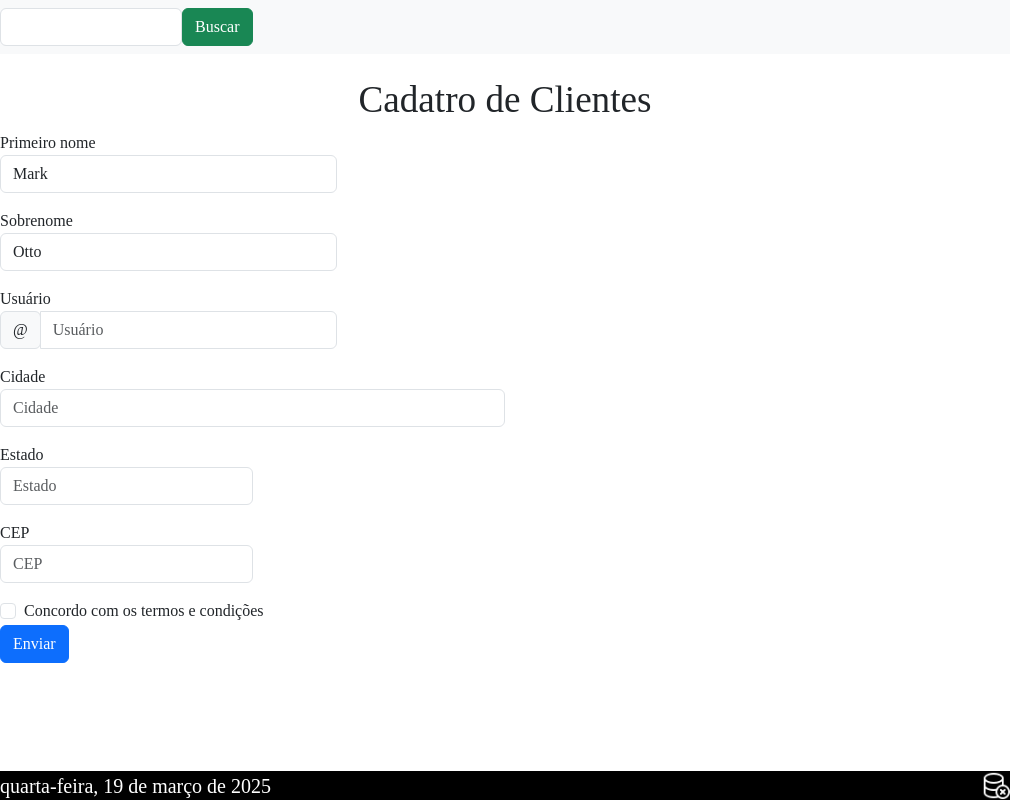
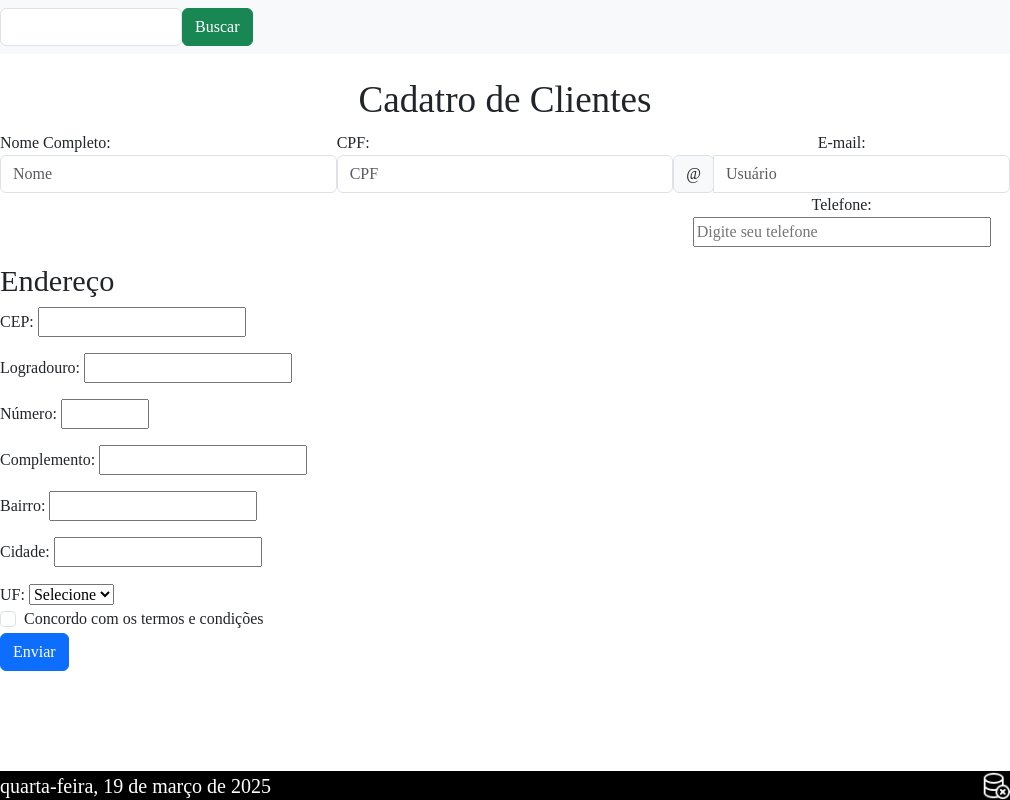
Before and after one commit to BielCoutinho/cadastrodeclientes, an Electron app: page src/views/index.html in a window 1010 px wide. Drawn offline with Linux system fonts and the light colour scheme; no server answers; a web font is replaced by a local one.

Commit message:
Atualização

```diff
--- a/database.js
+++ b/database.js
@@ -11,7 +11,7 @@ const mongoose = require('mongoose')
 // ip/linkd do servidor, autenticação,
 // ao final da url o nome do banco de dados
 // exemplo: /dbnotes
-const url = 'mongodb+srv://admin:123Senac@cluster0.ytd5t.mongodb.net/cadastro'
+const url = 'mongodb+srv://admin:123Senac@cluster0.ytd5t.mongodb.net/dbcadastro'
 
 // validação (evitar a abertura de varias  conexões)
 let conectado = false
--- a/package.json
+++ b/package.json
@@ -19,5 +19,8 @@
   "homepage": "https://github.com/BielCoutinho/cadastrodeclientes/tree/main#readme",
   "devDependencies": {
     "electron": "^35.0.0"
+  },
+  "dependencies": {
+    "mongoose": "^8.12.1"
   }
 }
--- a/src/views/index.html
+++ b/src/views/index.html
@@ -29,39 +29,90 @@
     </div>
 
     <form>
-        <div class="form-row">
+        <div class="form-row d-flex">
           <div class="col-md-4 mb-3">
-            <label for="validationDefault01">Primeiro nome</label>
-            <input type="text" class="form-control" id="validationDefault01" placeholder="Nome" value="Mark" required>
+            <label for="validationDefault01">Nome Completo:</label>
+            <input type="text" class="form-control" id="validationDefault01" placeholder="Nome" required>
           </div>
           <div class="col-md-4 mb-3">
-            <label for="validationDefault02">Sobrenome</label>
-            <input type="text" class="form-control" id="validationDefault02" placeholder="Sobrenome" value="Otto" required>
+            <label for="validationDefault02">CPF:</label>
+            <input type="text" class="form-control" id="cpf" placeholder="CPF" maxlength="50" required>
           </div>
-          <div class="col-md-4 mb-3">
-            <label for="validationDefaultUsername">Usuário</label>
+
+          <div class="col-md-4 mb-3 text-center">
+            <label for="cemail">E-mail: </label>
             <div class="input-group">
               <div class="input-group-prepend">
                 <span class="input-group-text" id="inputGroupPrepend2">@</span>
               </div>
               <input type="text" class="form-control" id="validationDefaultUsername" placeholder="Usuário" aria-describedby="inputGroupPrepend2" required>
             </div>
+            <label for="cfone">Telefone:</label>
+                <input type="tel" name="fone" id="cfone" size="30" maxlength="50" placeholder="Digite seu telefone" required>
           </div>
+
         </div>
-        <div class="form-row">
-          <div class="col-md-6 mb-3">
-            <label for="validationDefault03">Cidade</label>
-            <input type="text" class="form-control" id="validationDefault03" placeholder="Cidade" required>
-          </div>
-          <div class="col-md-3 mb-3">
-            <label for="validationDefault04">Estado</label>
-            <input type="text" class="form-control" id="validationDefault04" placeholder="Estado" required>
-          </div>
-          <div class="col-md-3 mb-3">
-            <label for="validationDefault05">CEP</label>
-            <input type="text" class="form-control" id="validationDefault05" placeholder="CEP" required>
-          </div>
-        </div>
+        <fieldset class="endereco">
+                <h2 class="text-dark"> Endereço </h2>
+
+         <p>
+        <label for="cep">CEP:</label>
+        <input type="text" id="cep" maxlength="9" onblur="buscarEndereco()" required>
+        </p>
+        <p>
+        <label for="logradouro">Logradouro:</label>
+        <input type="text" id="logradouro">
+        </p>
+        <p>
+        <label for="cnum">Número: </label>
+        <input type="number" name="num" id="cnum"
+        min="0" max="99999" required>
+        </p>
+        <p>
+        <label for="cnum">Complemento: </label>
+        <input type="text" name="text" id="ccomp"
+        min="0" max="99999">
+        </p>
+        <p>
+        <label for="bairro">Bairro:</label>
+        <input type="text" id="bairro">
+        </p>
+        <p>
+        <label for="cidade">Cidade:</label>
+        <input type="text" id="cidade">
+        </p>
+            <label for="uf">UF:</label>
+            <select id="uf">
+                <option value="Selecione">Selecione</option>
+                <option value="AC">AC</option>
+                <option value="AL">AL</option>
+                <option value="AP">AP</option>
+                <option value="AM">AM</option>
+                <option value="BA">BA</option>
+                <option value="CE">CE</option>
+                <option value="DF">DF</option>
+                <option value="ES">ES</option>
+                <option value="GO">GO</option>
+                <option value="MA">MA</option>
+                <option value="MT">MT</option>
+                <option value="MS">MS</option>
+                <option value="MG">MG</option>
+                <option value="PA">PA</option>
+                <option value="PB">PB</option>
+                <option value="PR">PR</option>
+                <option value="PE">PE</option>
+                <option value="PI">PI</option>
+                <option value="RJ">RJ</option>
+                <option value="RN">RN</option>
+                <option value="RS">RS</option>
+                <option value="RO">RO</option>
+                <option value="RR">RR</option>
+                <option value="SC">SC</option>
+                <option value="SP">SP</option>
+                <option value="SE">SE</option>
+                <option value="TO">TO</option>
+            </select>
+
         <div class="form-group">
           <div class="form-check">
             <input class="form-check-input" type="checkbox" value="" id="invalidCheck2" required>
@@ -83,7 +134,7 @@
 
     <footer>
         <p id="dataAtual"></p>
-        <img src="../public/img/dboff.png" alt="icone do banco">
+        <img src="../public/img/dboff.png" alt="icone do banco" id="iconeDB">
     </footer>
 
 
--- a/src/views/renderer.js
+++ b/src/views/renderer.js
@@ -18,3 +18,18 @@ function obterData() {
 }
 
 document.getElementById('dataAtual').innerHTML = obterData()
+
+//troca do icone do bancao de dados (status de conexão)
+//uso da api do preload.js
+api.dbStatus((event, message) => {
+    //teste de recebimento da mensagem
+    console.log(message)
+
+    if (message === "conectado") {
+        document.getElementById('iconeDB').src = "../public/img/dbon.png"
+
+    } else {
+        document.getElementById('iconeDB').src = "../public/img/dboff.png"
+    }
+
+})
```
Also changed, not shown: main.js (+30 -3 lines), preload.js (added, +17 -0 lines), src/views/sobre.html (+10 -6 lines), 1 other file.
